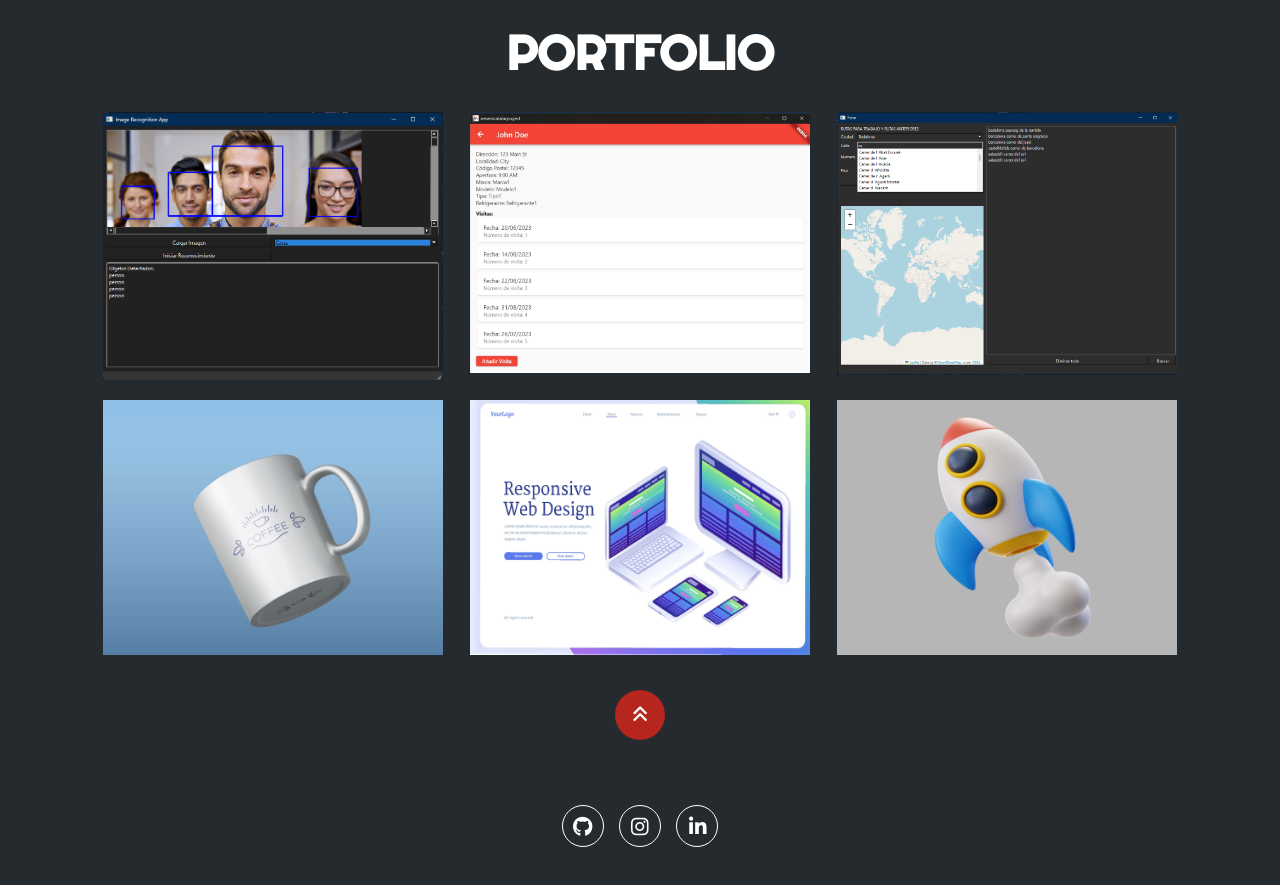
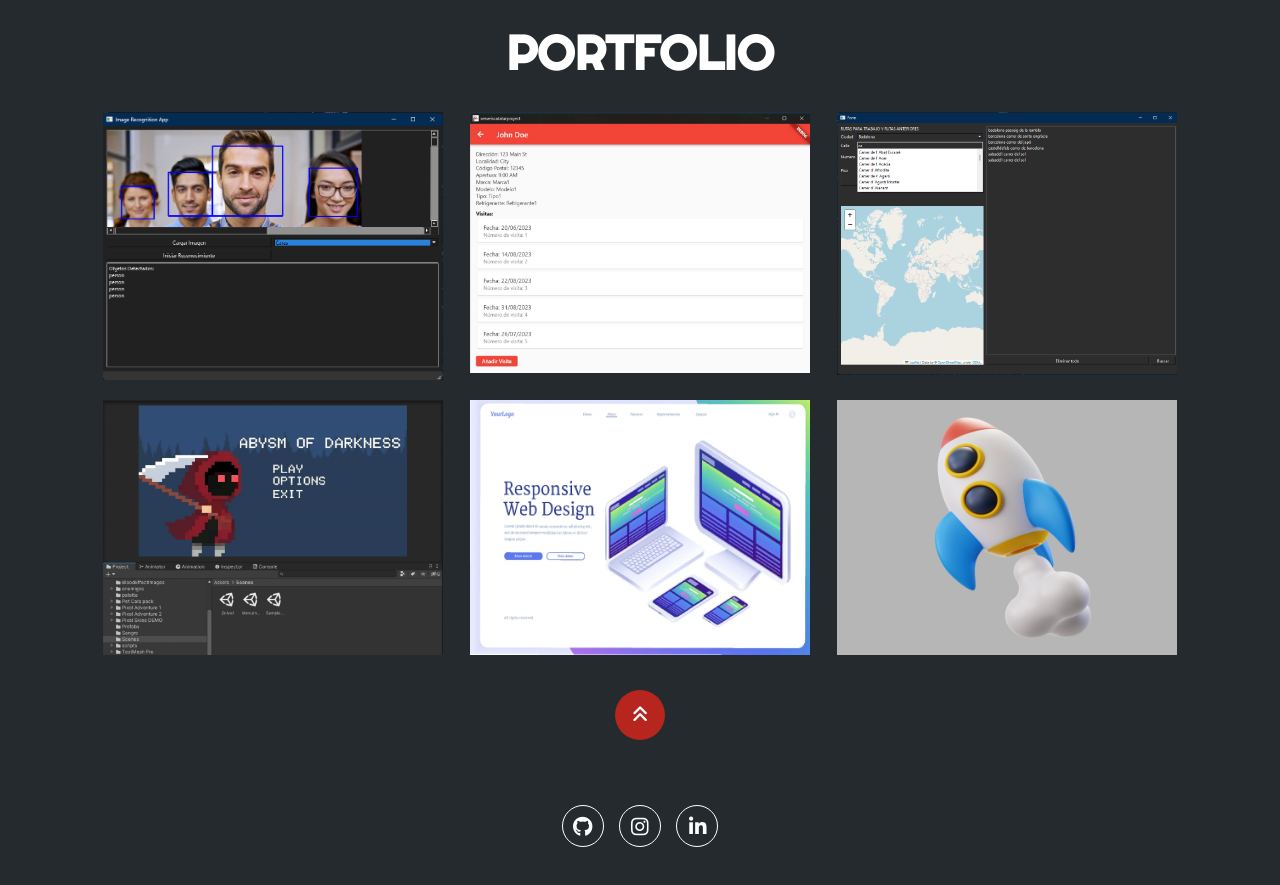
Before and after one commit to brunoulis/Porfolio, a plain HTML site: page index.html in a window 1280 px wide. Shown: the part 5009-5894 px from the top of the page. Drawn offline with nearby package versions, Linux system fonts and the light colour scheme.

Commit message:
14/08/23

```diff
--- a/index.html
+++ b/index.html
@@ -403,9 +403,9 @@
                         </div>
                     </div>
                 </a>
-                <a>
+                <a href="https://github.com/brunoulis/Abysm-of-Darkness" target="_blank">
                     <div class="proyecto">
-                        <img src="img/p4.jpg" alt="">
+                        <img src="img/p4.png" alt="">
                         <div class="overlay">
                             <h3>Diseño Creativo</h3>
                             <p>Programacion</p>
```
Also changed, not shown: img/p4.png (added).
